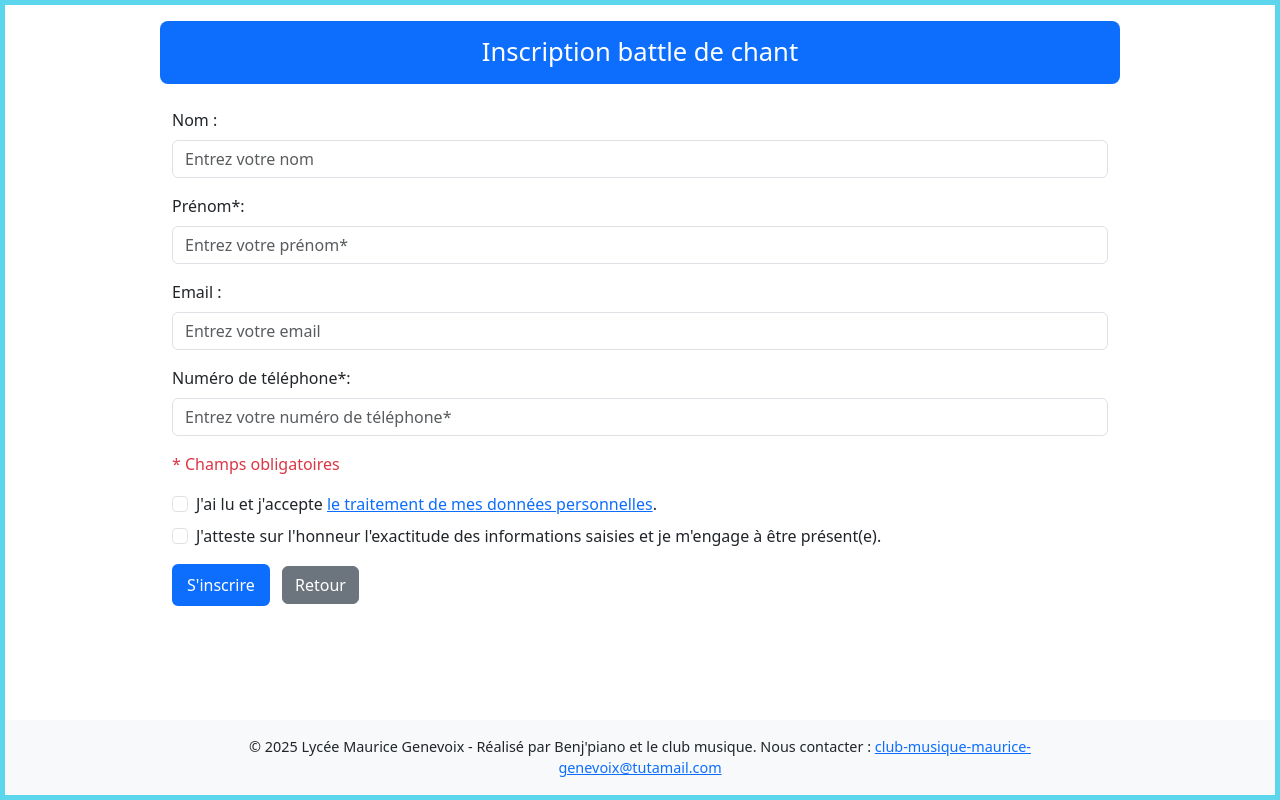
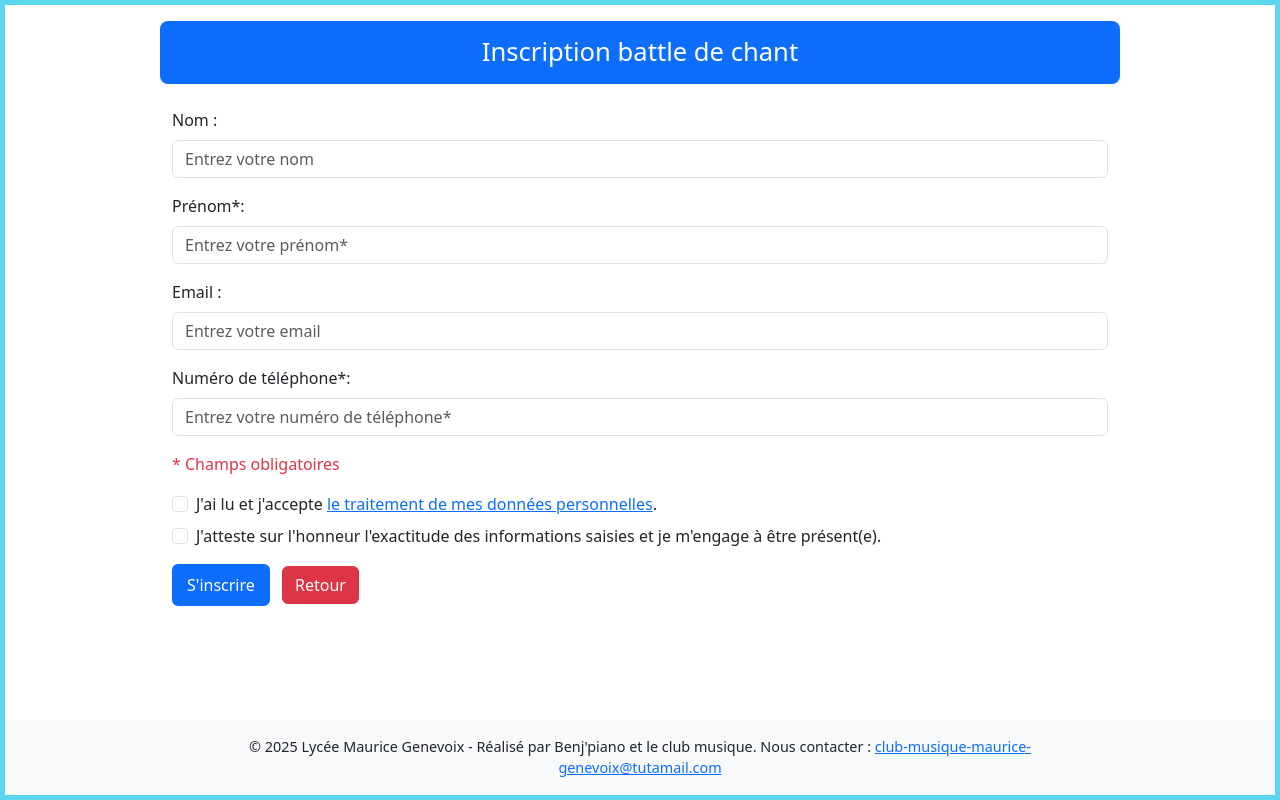
Before and after one commit to BMFA862/site_battle2025, a plain HTML site: page page2.html in a window 1280 px wide. Drawn offline with nearby package versions, Linux system fonts and the light colour scheme.

Commit message:
color retour btn

```diff
--- a/page2.html
+++ b/page2.html
@@ -52,7 +52,7 @@
             </div>
 
             <button type="submit" class="btn btn-primary">S'inscrire</button>
-            <a href="index.html" class="btn btn-secondary ms-2">Retour</a>
+            <a href="index.html" class="btn btn-danger ms-2">Retour</a>
         </form>
     </div>
     <footer class="footer mt-auto py-3 bg-light text-center">
```
